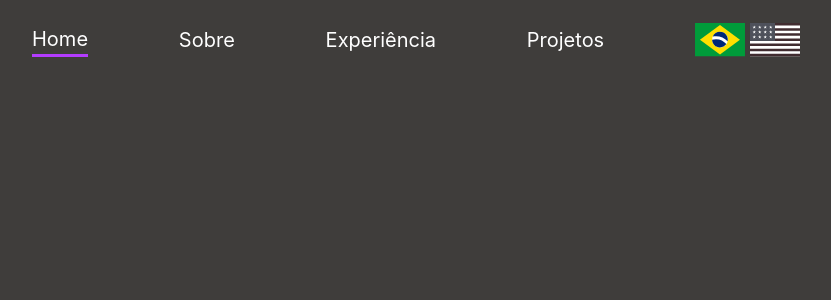
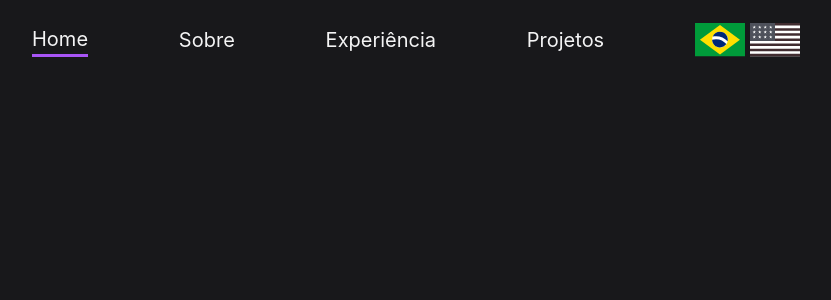
Before and after one commit to andreramosdovale/portifolio, a Next.js app: page / in a window 1280 px wide. Shown: the top 300 px of the page, without its empty margins (224-1055 px from the left). Built offline with nearby package versions, Linux system fonts and the light colour scheme.

Commit message:
fix: change deafult colors

```diff
--- a/src/styles/theme.ts
+++ b/src/styles/theme.ts
@@ -1,9 +1,10 @@
 import { extendTheme } from "@chakra-ui/react";
 
 const colors = {
-  fontColorPrimary: "#fff",
-  primaryColor: "#b33cff",
-  primaryGrayColor: "#3f3d3b",
+  fontColorPrimary: "#F4F4F5",
+  primaryColor: "#A855F7",
+  secondaryColor: "#603689",
+  primaryGrayColor: "#18181B",
   secondaryGrayColor: "#32312f",
   tertiaryGreyColor: "#454340",
 };
```
